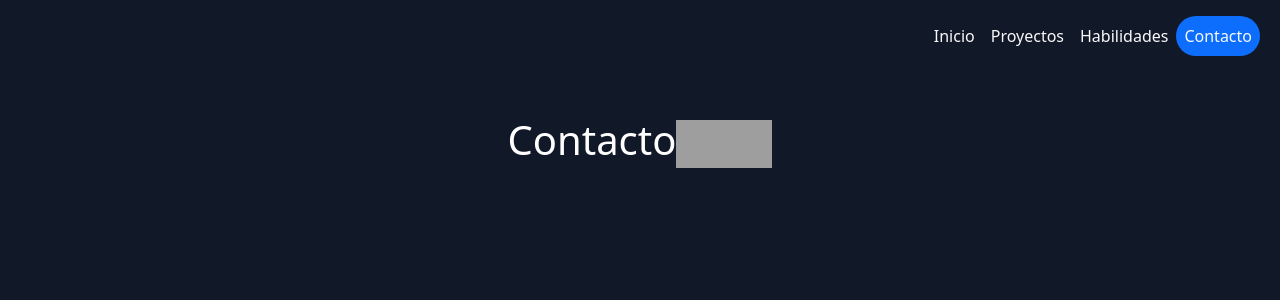
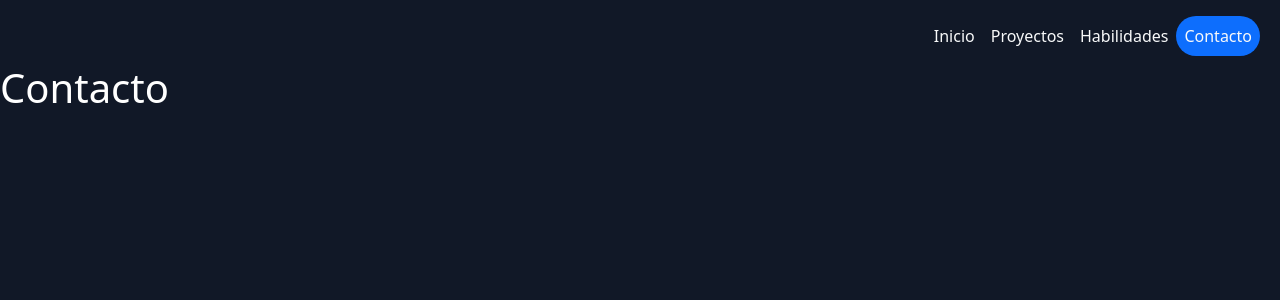
Before and after one commit to blackgoku-97/portafolio, a React (Vite) app: page /contacto in a window 1280 px wide. Shown: the top 300 px of the page. Built offline with nearby package versions, Linux system fonts and the light colour scheme; grey boxes are pictures that could not be loaded.

Commit message:
habilidades

```diff
--- a/src/components/Contacto.jsx
+++ b/src/components/Contacto.jsx
@@ -1,29 +1,5 @@
 export const Contacto = () => {
   return (
-    <div
-      id="Contacto"
-      className="d-flex align-items-center justify-content-center flex-wrap mt-1 p-5"
-    >
-      <h1> Contacto </h1>
-      <a
-        href="https://www.linkedin.com/in/tu-nombre-de-perfil/"
-        target="_blank"
-      >
-        <img
-          width="48"
-          height="48"
-          src="https://skillicons.dev/icons?i=linkedin"
-          alt="linkedin"
-        />
-      </a>
-      <a href="https://github.com/tu-nombre-de-usuario" target="_blank">
-        <img
-          width="48"
-          height="48"
-          src="https://img.icons8.com/fluency/48/github.png"
-          alt="github"
-        />
-      </a>
-    </div>
-  );
-};
+    <h1>Contacto</h1>
+  )
+}
```
